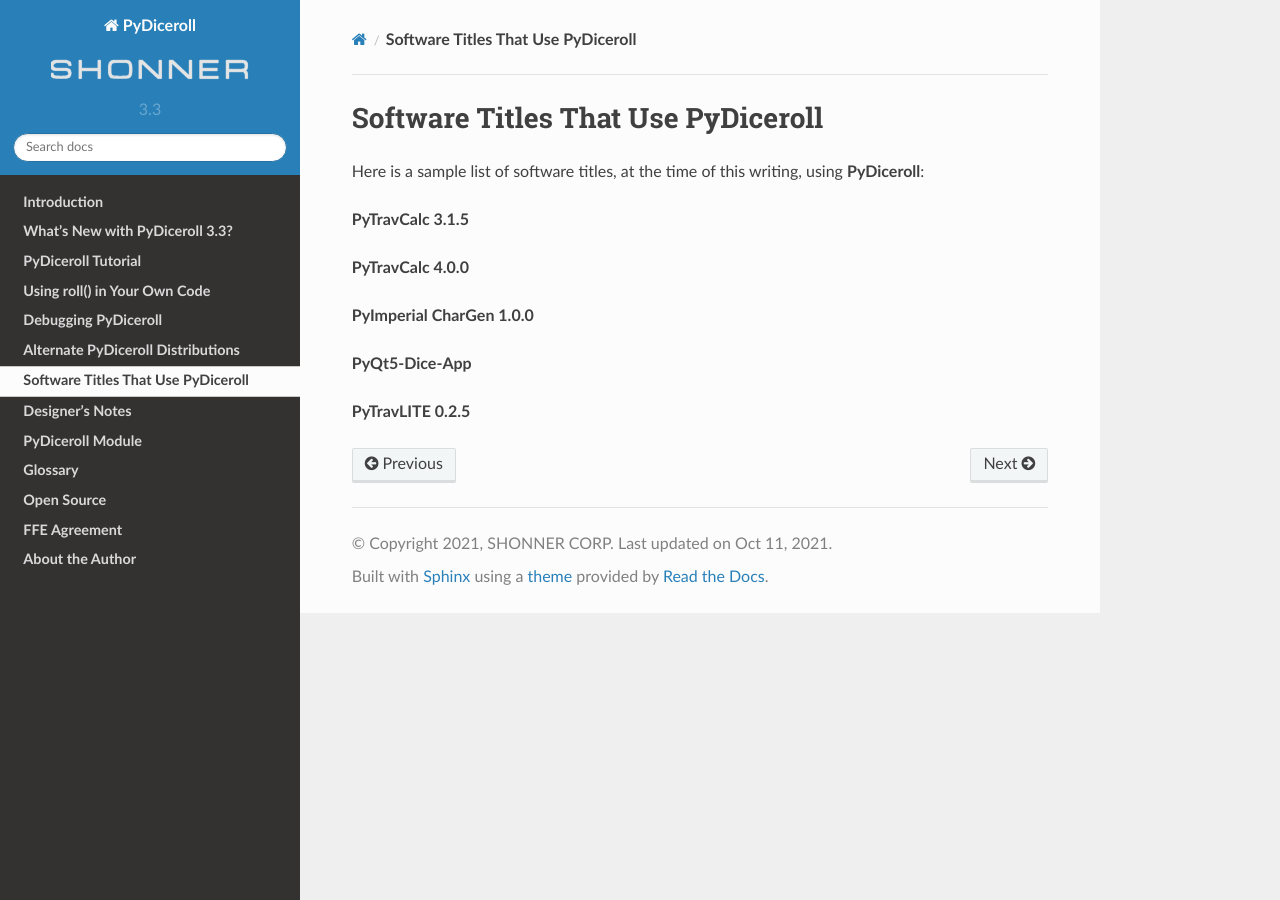
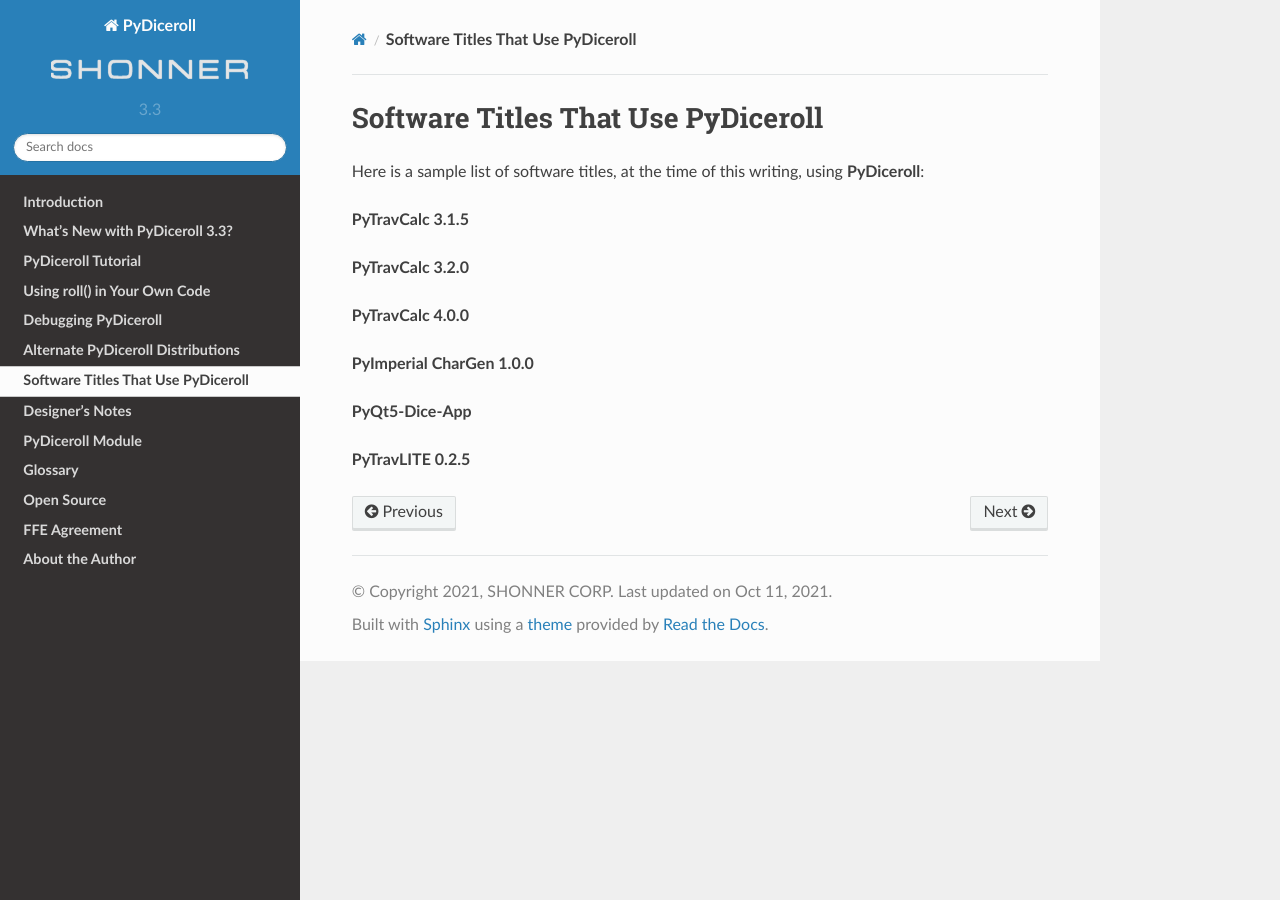
Before and after one commit to ShawnDriscoll/PyDiceroll, a Sphinx documentation site: the page built from docs/source/software_titles.rst, in a window 1280 px wide. Built offline with Sphinx 7.4.7 and the Read the Docs theme 2.0.0, drawn with Linux system fonts in a browser that asks for light colours.

Commit message:
new printing

```diff
--- a/docs/source/software_titles.rst
+++ b/docs/source/software_titles.rst
@@ -4,6 +4,8 @@
 Here is a sample list of software titles, at the time of this writing, using **PyDiceroll**:
 
 **PyTravCalc 3.1.5**
+
+**PyTravCalc 3.2.0**
 
 **PyTravCalc 4.0.0**
 
```
Also changed, not shown: 19 other files.
